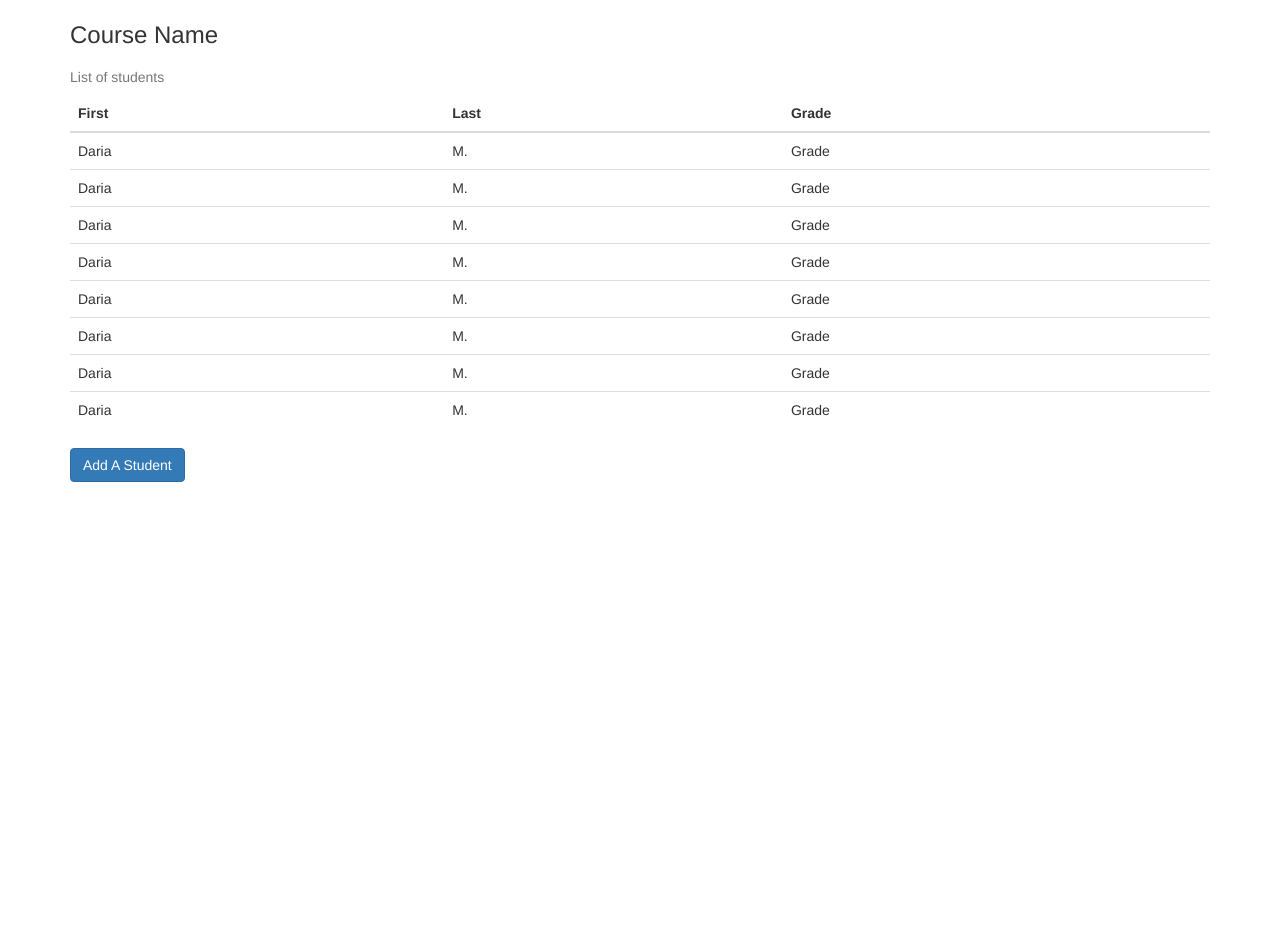
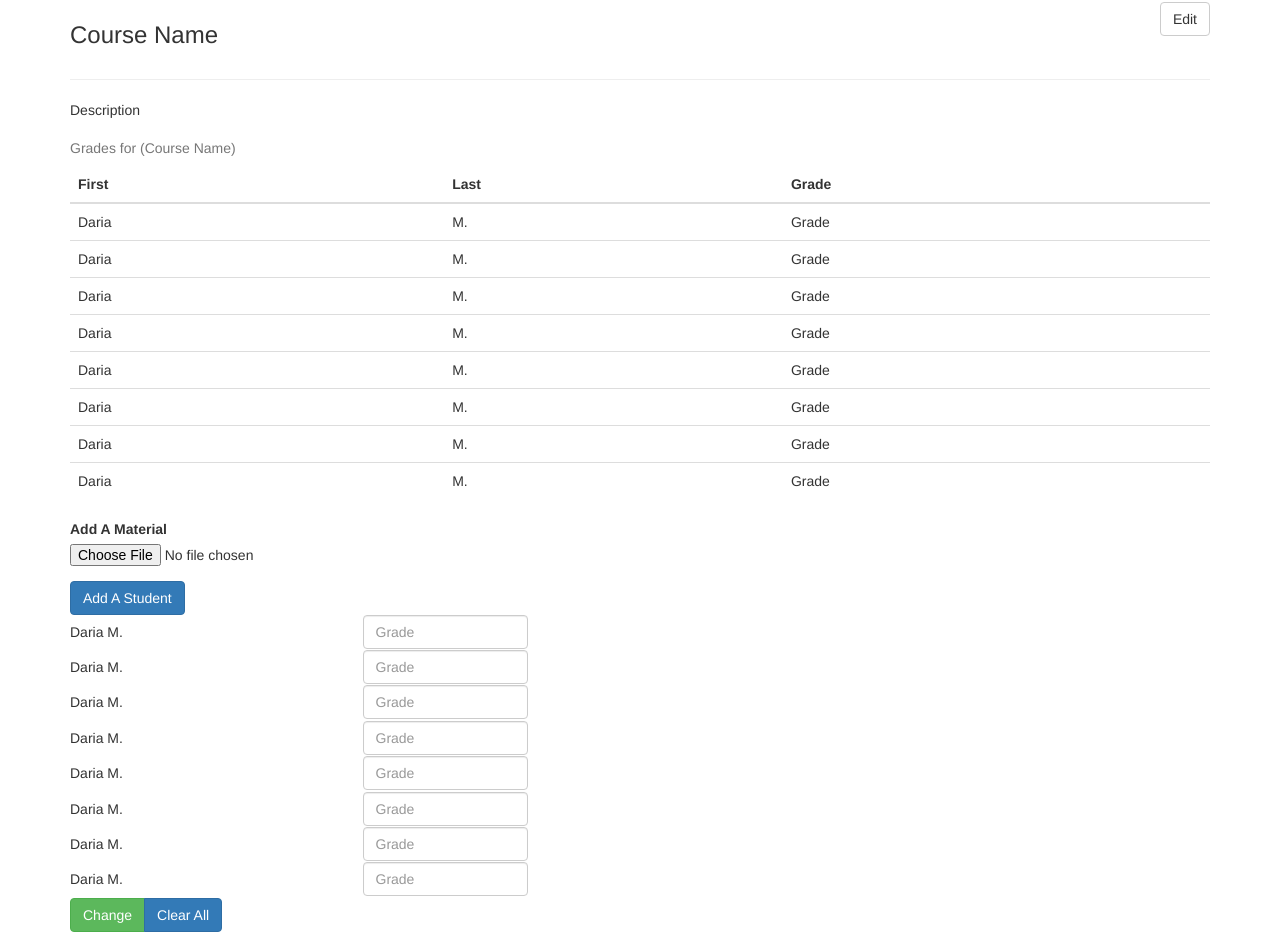
Before and after one commit to dariamuresan/online-campus, an Angular app: page / in a window 1280 px wide. Shown: the part 676-1608 px from the top of the page. Before the commit the page ends 1158 px from the top, so only its background shows below. Built offline with nearby package versions, Linux system fonts and the light colour scheme.

Commit message:
OC-11 Edit section added in teacher-courses component

```diff
--- a/src/app/app.module.ts
+++ b/src/app/app.module.ts
@@ -12,6 +12,7 @@ import { TeacherCoursesComponent } from './teacher-courses/teacher-courses.compo
 import { TeacherCourseListComponent } from './teacher-courses/teacher-course-list/teacher-course-list.component';
 import { TeacherCourseDetailComponent } from './teacher-courses/teacher-course-detail/teacher-course-detail.component';
 import { TeacherCourseItemComponent } from './teacher-courses/teacher-course-list/teacher-course-item/teacher-course-item.component';
+import { TeacherCoursesEditComponent } from './teacher-courses/teacher-courses-edit/teacher-courses-edit.component';
 
 @NgModule({
   declarations: [
@@ -24,7 +25,8 @@ import { TeacherCourseItemComponent } from './teacher-courses/teacher-course-lis
     TeacherCoursesComponent,
     TeacherCourseListComponent,
     TeacherCourseDetailComponent,
-    TeacherCourseItemComponent
+    TeacherCourseItemComponent,
+    TeacherCoursesEditComponent
   ],
   imports: [
     BrowserModule,
--- a/src/app/teacher-courses/teacher-course-detail/teacher-course-detail.component.html
+++ b/src/app/teacher-courses/teacher-course-detail/teacher-course-detail.component.html
@@ -1,9 +1,22 @@
 <div class="row">
     <div class="col-md-12">
-        <div >
+      <div class="pull-left">
         <h3>Course Name</h3>
+      </div>
+      <div class="pull-right">
+        <button class="btn btn-default">Edit</button>
+      </div>
+    </div>
+</div>
+<hr>
+<div class="row">
+  <div class="col-md-12">
+    <p>Description</p>
+  </div>
+</div>
+<div class="row">
+  <div class="col-md-12">
     <table class="table table-hover">
-                <caption>List of students</caption>
       <thead>
         <tr>
           <th scope="col">First</th>
@@ -19,8 +32,18 @@
           <td>Grade</td>
         </tr>
       </tbody>
+      <caption>Grades for (Course Name)</caption>
     </table>
   </div>
+</div>
+<div class="row">
+  <div class="col-md-12">
+    <form>
+      <div class="form-group">
+        <label for="exampleFormControlFile1">Add A Material</label>
+        <input type="file" class="form-control-file" id="exampleFormControlFile1">
+      </div>
+    </form>
   </div>
 </div>
 <div class="row">
--- /dev/null
+++ b/src/app/teacher-courses/teacher-courses-edit/teacher-courses-edit.component.html
@@ -0,0 +1,24 @@
+<div class="row">
+    <div class="col-xs-12">
+        <form>
+            <div
+            class="row"
+            *ngFor="let student of students">
+                <div class="col-sm-3">
+                  <h5>{{ student.firstName }} {{ student.lastName }}</h5>
+                </div>
+                <div class="col-sm-2">
+                  <input type="number" class="form-control" placeholder="Grade">
+                </div>
+              </div>
+              <div class="row">
+                  <div class="col-md-12">
+                    <div class="btn-group" role="group" aria-label="Basic example">
+                        <button type="submit" class="btn btn-success">Change</button>
+                        <button type="button" class="btn btn-primary">Clear All</button>
+                      </div>
+                  </div>
+              </div>
+        </form>
+    </div>
+</div>
--- /dev/null
+++ b/src/app/teacher-courses/teacher-courses-edit/teacher-courses-edit.component.ts
@@ -0,0 +1,26 @@
+import { Component, OnInit } from '@angular/core';
+import { Student } from '../student.model';
+
+@Component({
+  selector: 'app-teacher-courses-edit',
+  templateUrl: './teacher-courses-edit.component.html',
+  styleUrls: ['./teacher-courses-edit.component.css']
+})
+export class TeacherCoursesEditComponent implements OnInit {
+  students: Student[] = [
+    new Student(1, "Daria", "M."),
+    new Student(1, "Daria", "M."),
+    new Student(1, "Daria", "M."),
+    new Student(1, "Daria", "M."),
+    new Student(1, "Daria", "M."),
+    new Student(1, "Daria", "M."),
+    new Student(1, "Daria", "M."),
+    new Student(1, "Daria", "M.")
+  ]
+
+  constructor() { }
+
+  ngOnInit(): void {
+  }
+
+}
--- a/src/app/teacher-courses/teacher-courses.component.html
+++ b/src/app/teacher-courses/teacher-courses.component.html
@@ -8,3 +8,8 @@
         <app-teacher-course-detail></app-teacher-course-detail>
     </div>
 </div>
+<div class="row">
+    <div class="col-md-12">
+        <app-teacher-courses-edit></app-teacher-courses-edit>
+    </div>
+</div>
```
Also changed, not shown: src/app/teacher-courses/teacher-courses-edit/teacher-courses-edit.component.css (added). Lines whose indentation alone changed are shown as unchanged.
